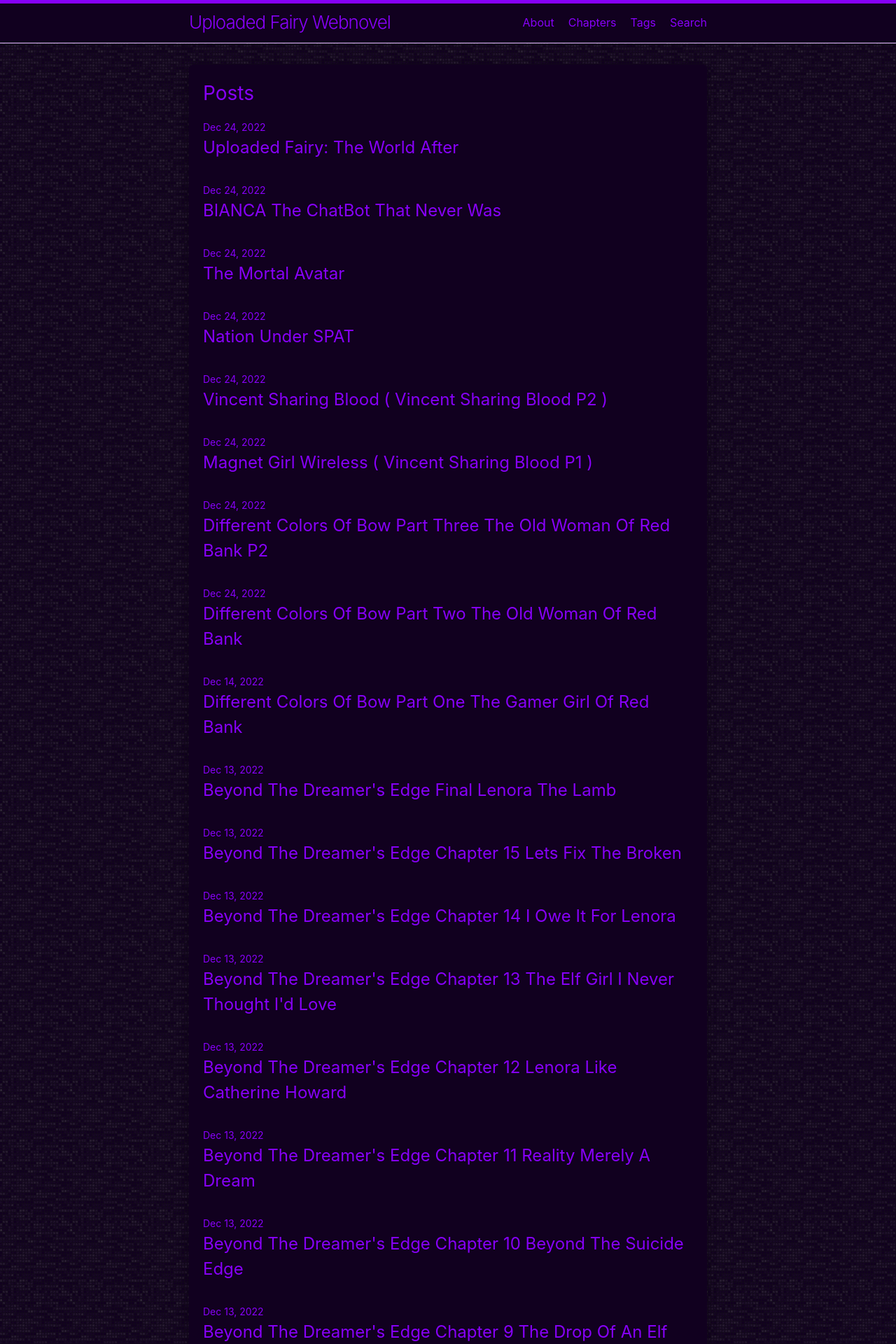
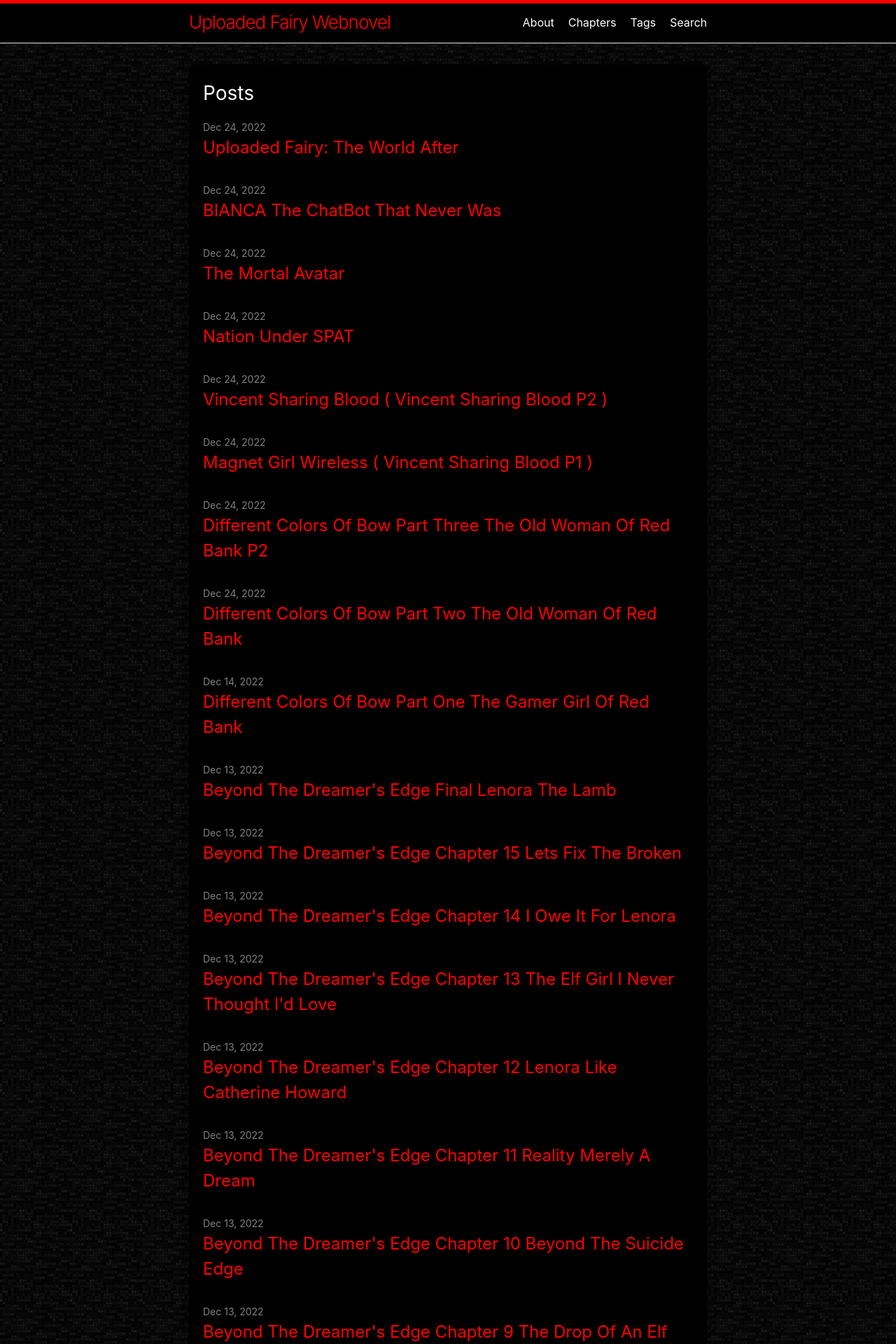
Before and after one commit to LWFlouisa/UploadedFairyOELN, a Jekyll site: the page built from index.md, in a window 1280 px wide. Shown: the top 1920 px of the page at 70% size. Built offline with Jekyll 4.4.1, drawn with Linux system fonts in a browser that asks for light colours.

Commit message:
Update minima.scss

```diff
--- a/_sass/minima.scss
+++ b/_sass/minima.scss
@@ -10,14 +10,14 @@ $base-line-height: 1.5 !default;
 
 $spacing-unit:     30px !default;
 
-$text-color:       #8700F8 !default;
-$background-color: #11001F !default;
-$brand-color:      #8700F8 !default; // Twitter Blue
+$text-color:       white !default;
+$background-color: #000000 !default;
+$brand-color:      red !default; // Twitter Blue
 
-$grey-color:       #8700F8 !default;
+$grey-color:       grey !default;
 $grey-color-light: lighten($grey-color, 40%) !default;
 $grey-color-dark:  darken($grey-color, 25%) !default;
-$orange-color:     #8700F8 !default;
+$orange-color:     red !default;
 $table-text-align: left !default;
 
 // Width of the content area
```
